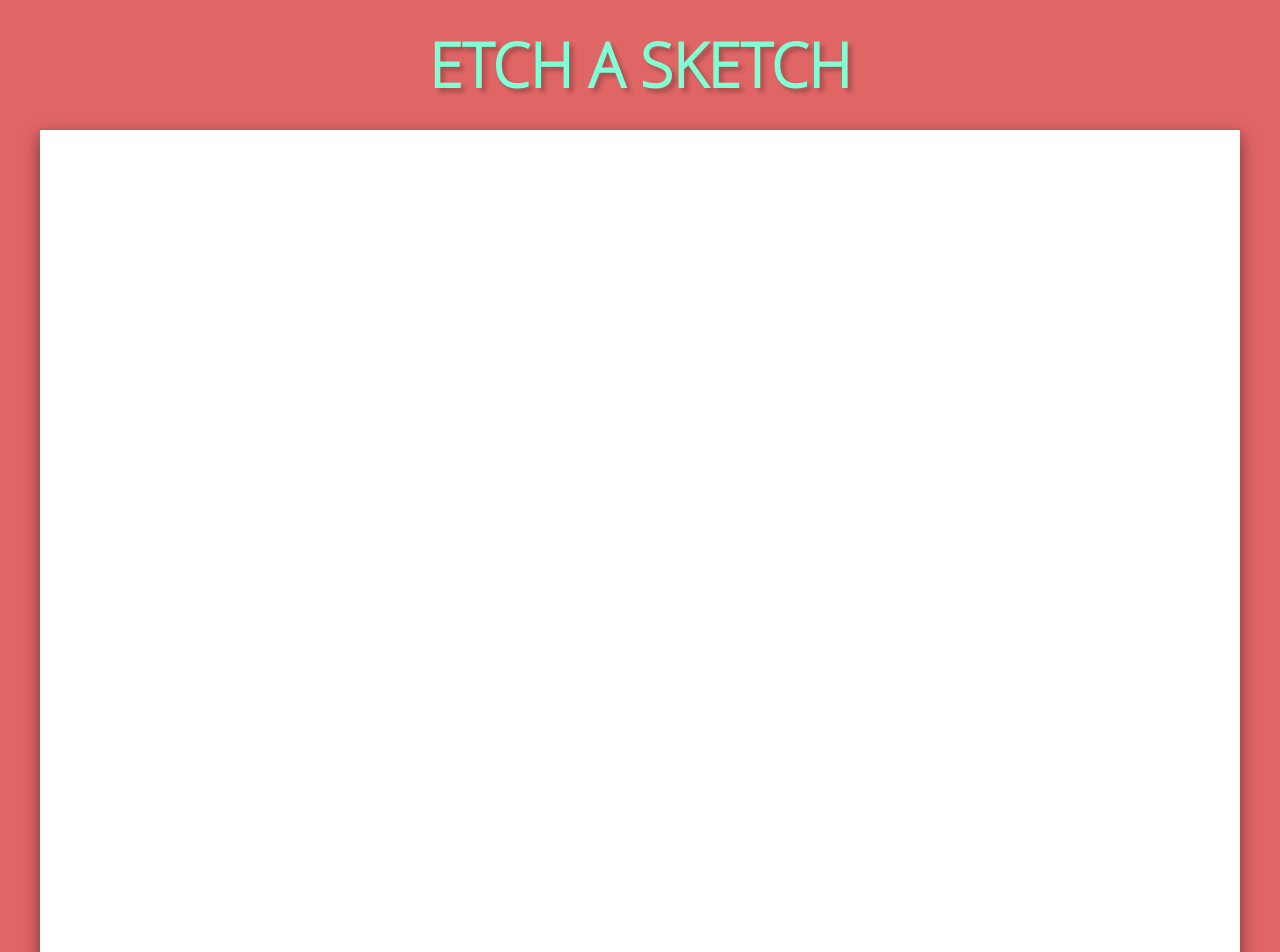
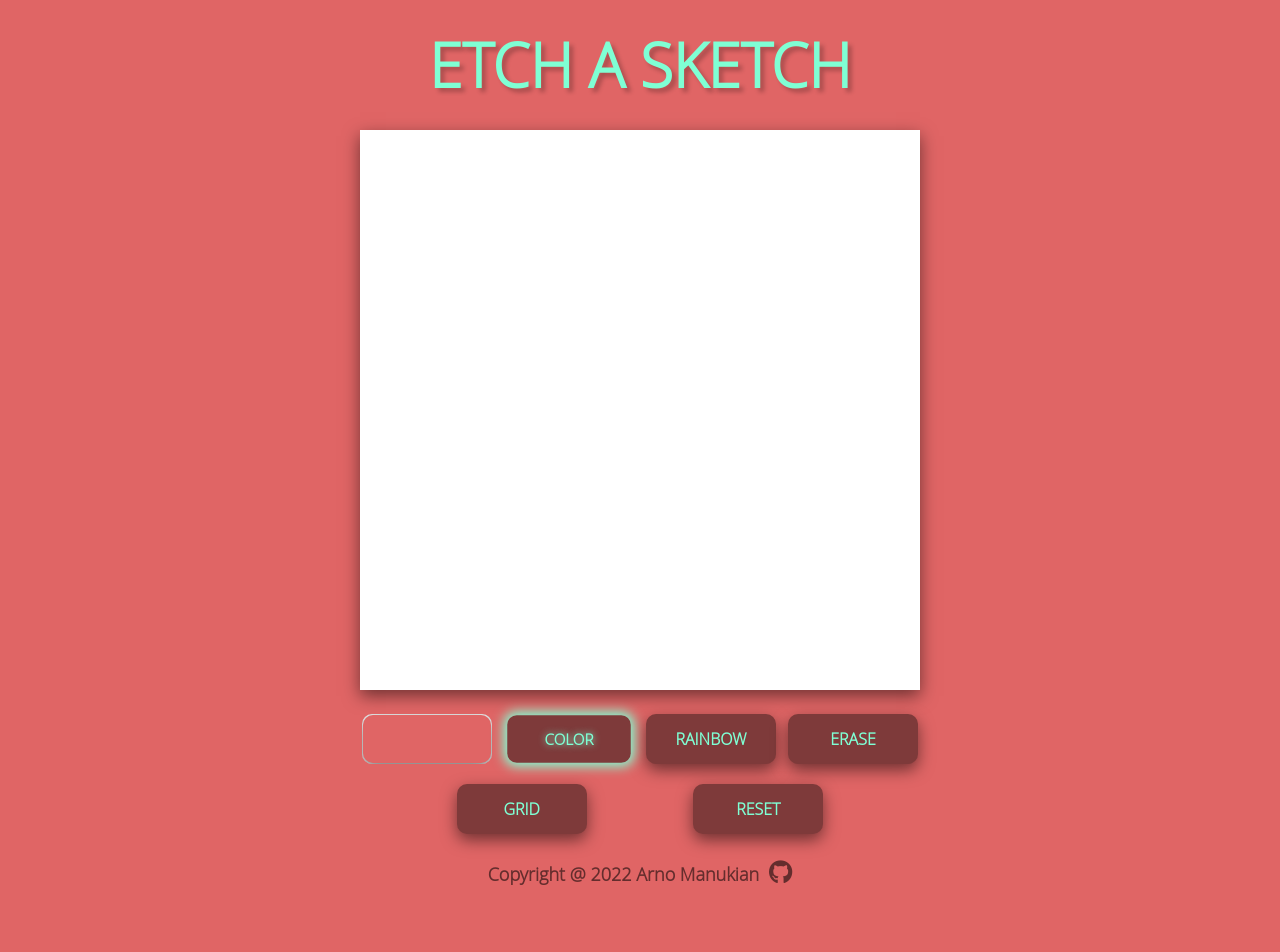
Before and after one commit to sleep24less/etch-a-sketch, a plain HTML site: page index.html in a window 1280 px wide. Shown: the top 952 px of the page. After the commit the page ends 904 px from the top, so only its background shows below. Drawn offline with Linux system fonts and the light colour scheme.

Commit message:
Add footer, fix scaling issues, move buttons

```diff
--- a/index.html
+++ b/index.html
@@ -7,6 +7,7 @@
     <meta name="viewport" content="width=device-width, initial-scale=1.0, shrink-to-fit=no">
     <link rel="stylesheet" href="./style.css">
     <script src="./script.js" defer></script>
+    <script src="https://kit.fontawesome.com/53c06c11c4.js" crossorigin="anonymous" defer></script>
     <title>Etch-A-Sketch</title>
 </head>
 
@@ -22,6 +23,17 @@
             <button id="reset">RESET</button>
         </div>
     </div>
+    <footer class="footer">
+        <p>Copyright @
+            <script>
+                document.write(new Date().getFullYear());
+            </script>
+            Arno Manukian
+        </p>
+        <a href="https://github.com/rektjesus" target="_blank">
+            <i class="fab fa-github"></i>
+        </a>
+    </footer>
 </body>
 
 </html>
--- a/script.js
+++ b/script.js
@@ -90,8 +90,9 @@ function createGrid(times) {
     grid-template-rows: repeat(${times}, 1fr);
     grid-column-gap: 0px;
     grid-row-gap: 0px;
-    width: 1200px;
-    height: 1200px;
+    width: 70vw;
+    max-width: 70vh;
+    aspect-ratio: 1 / 1 ;
     align-items: center;
     justify-items: center;
     box-shadow: rgba(0, 0, 0, 0.5) 0px 6px 16px;
--- a/style.css
+++ b/style.css
@@ -13,6 +13,7 @@ body {
     flex-direction: column;
     align-items: center;
     height: 100vh;
+    width: 100vw;
 }
 
 h1 {
@@ -24,41 +25,44 @@ h1 {
 
 .main {
     display: flex;
-    margin-right: 300px;
-    gap: 100px;
+    flex-direction: column-reverse;
+    justify-content: flex-end;
+    align-items: center;
+    flex: 1;
+    gap: 3vh;
 }
 
 .buttons {
     display: flex;
-    flex-direction: column;
-    justify-content: center;
-    gap: 80px;
+    flex-wrap: wrap;
+    justify-content: space-evenly;
+    width: 70vw;
+    max-width: 70vh;
+    gap: 10px;
     align-items: center;
 }
 
 #color_picker {
-    -webkit-appearance: none;
-    width: 80px;
-    height: 80px;
-    border-radius: 50px;
-    transform: scale(1.5);
-    margin-top: 20px;
+    width: 130px;
+    height: 50px;
+    border-radius: 10px;
+    margin-bottom: 10px;
     border: none;
     cursor: pointer;
 }
 
 #color_picker:hover {
     transition: 100ms;
-    transform: scale(1.60);
+    transform: scale(1.10);
 }
 
 #color_picker::-webkit-color-swatch-wrapper {
-    padding: 2px;
+    padding: 1px;
 }
 
 #color_picker::-webkit-color-swatch {
     border: none;
-    border-radius: 50px;
+    border-radius: 10px;
     box-shadow: rgba(0, 0, 0, 0.5) 0px 6px 16px;
 }
 
@@ -77,15 +81,16 @@ button {
     transition: 100ms;
     font-family: 'Nunito', 'Open Sans Light', sans-serif;
     color: aquamarine;
-    font-size: 20px;
+    font-size: 16px;
     font-weight: bold;
     background-color: rgb(126, 58, 58);
     border: none;
     border-radius: 10px;
     box-shadow: rgba(0, 0, 0, 0.5) 0px 6px 16px;
-    width: 200px;
-    height: 80px;
+    width: 130px;
+    height: 50px;
     cursor: pointer;
+    margin-bottom: 10px;
 }
 
 button:hover {
@@ -108,3 +113,26 @@ button.active {
     box-shadow: none;
     box-shadow: rgb(127, 255, 212) 0px 0px 12px 4px;
 }
+
+.footer {
+    display: flex;
+    justify-content: center;
+    align-items: center;
+    font-weight: bold;
+    color: #642d2d;
+    font-size: 18px;
+    flex-shrink: 0;
+    height: 60px;
+    width: 100%;
+}
+
+.fa-github {
+    color: #642d2d;
+    font-size: 24px;
+    transition: transform 0.3s ease-in-out;
+    margin-left: 10px;
+}
+
+.fa-github:hover {
+    transform: rotate(360deg) scale(1.2);
+}
```
